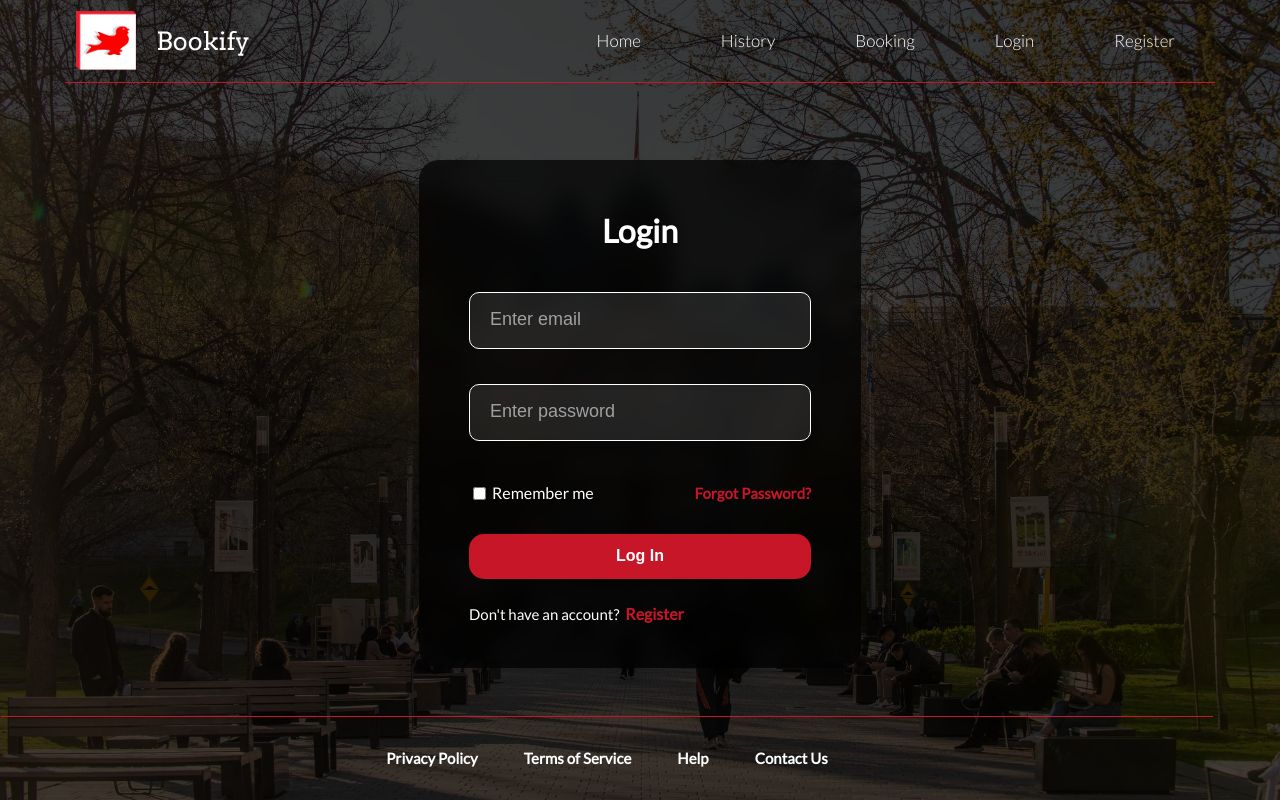
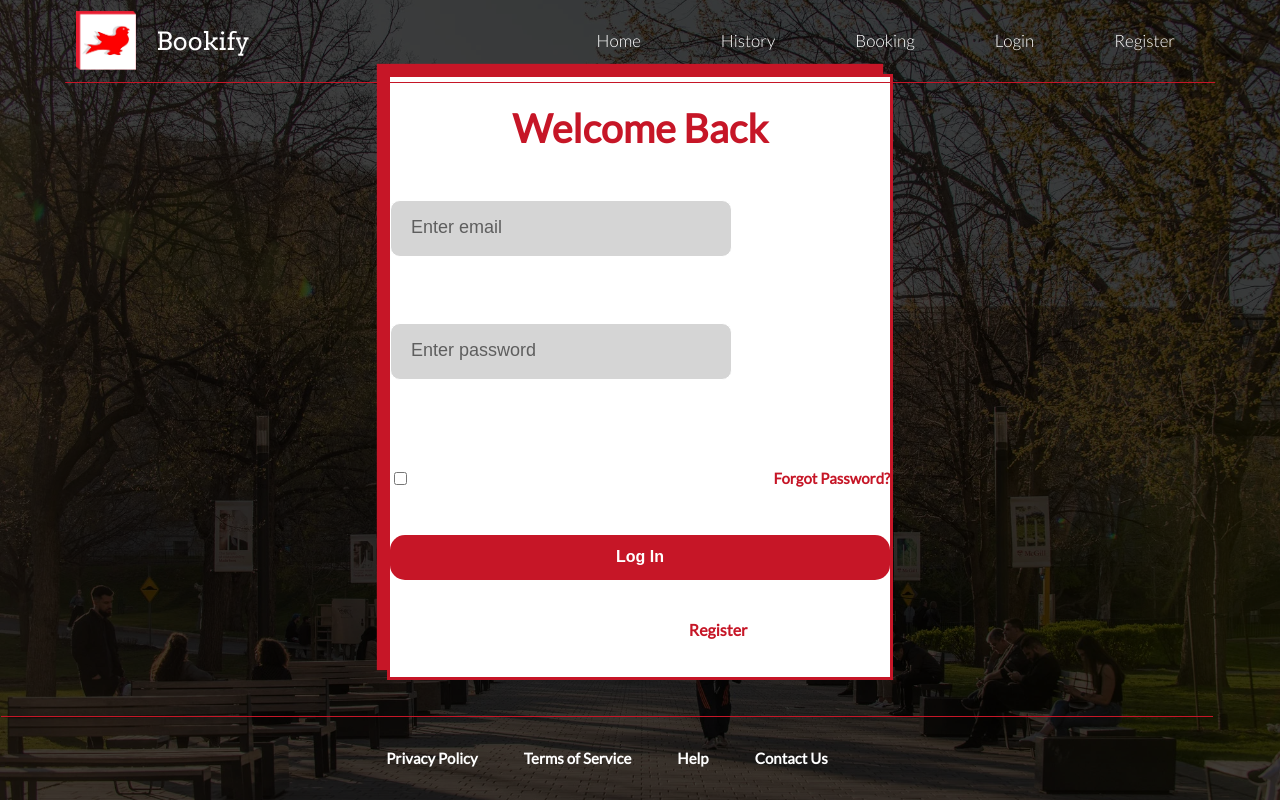
Before and after one commit to andretandoc/bookify, a React (Vite) app in the folder client/: page /Login in a window 1280 px wide. Built offline with nearby package versions, Linux system fonts and the light colour scheme.

Commit message:
working on new css

```diff
--- a/client/src/components/public/Login.jsx
+++ b/client/src/components/public/Login.jsx
@@ -39,9 +39,9 @@ function Login() {
   };
 
   return (
-    <main>
-      <div className="glass-container">
-        <h1 className="title">Login</h1>
+    <main className="form-box-wrapper">
+      <div className="form-box">
+        <h1 className="title">Welcome Back</h1>
         <form id="login_form" action="" method="">
           <div className="input-text">
             <input
--- a/client/src/index.css
+++ b/client/src/index.css
@@ -575,28 +575,28 @@ label {
 
 input[type="text"],
 input[type="password"] {
-  color: white;
+  color: rgb(94, 94, 94);
   appearance: none;
   border: none;
   outline: none;
   border: 0.1px solid white;
   border-radius: 10px;
-  background: rgba(255, 255, 255, 0.1);
+  background: rgba(213, 213, 213);
   padding: 20px;
   width: 300px;
 }
 
 input::placeholder {
-  color: rgb(160, 160, 160);
-  background: rgba(0, 0, 0, 0);
+  color: rgb(94, 94, 94);
+  background: rgba(213, 213, 213);
   font-size: large;
 }
 
 input:focus {
-  color: white;
+  color:  rgb(94, 94, 94);
   font-size: larger;
   outline: none;
-  background: rgba(255, 255, 255, 0.1);
+  background: rgb(213, 213, 213);
   transition: background-color 0.5s ease;
 }
 
@@ -639,6 +639,7 @@ input[type="date"] {
 
 .title {
   text-align: center;
+  color:#c61627;
 }
 
 .error-message {
@@ -730,21 +731,30 @@ p a:active {
 /******************************************************************/
 /*For Calendars*/
 .cal-box {
-  display: inline-block;
-  width: 1200px;
+  display: flex;
+  width: max-content;
   height: 500px;
   position: relative;
   background-color: white;
   border: 3px solid #c61627;
+  border-radius: 20px;
+
   box-shadow: -10px -10px 1px rgba(198, 22, 39);
   color: white;
   font-size: 19.7px;
   font:'Lato';
   font-weight: 500;
   text-align: center;
-  line-height: 50px;
+  line-height: 30px;
   cursor: pointer;
   transition: all 0.2s ease;
+
+
+  margin: 6% auto;
+  padding: 30px 50px;
+  justify-content: center;
+  align-items: center;
+  flex-direction: column;
 }
 
 /*For Forms*/
@@ -847,3 +857,16 @@ input[type="time"] {
   background-color: #f9f9f9;
   color: #333;
 }
+
+.form-box-wrapper {
+  position: absolute;
+  left: 50%;
+  transform: translateX(-50%);
+  bottom: 15%;
+  display: flex;
+  flex-direction: column;
+  align-items: center;
+  gap: 0px;
+  padding-top: 50px;
+  width: 100%;
+}
```
